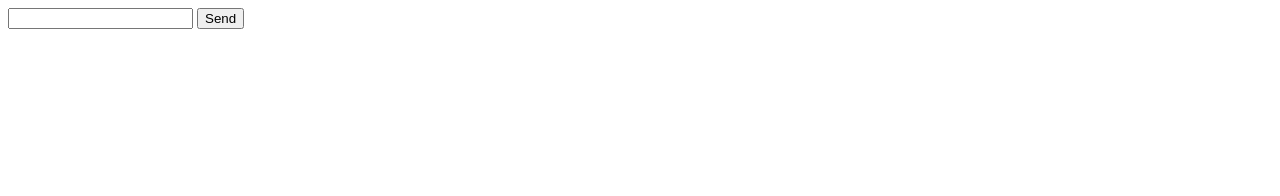
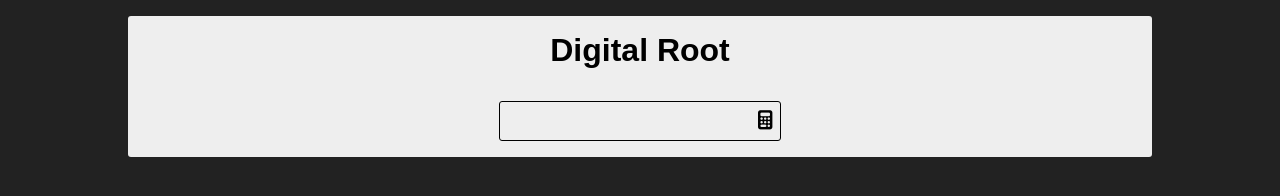
Before and after one commit to Maf1324/digital-root, a plain HTML site: page index.html in a window 1280 px wide. Drawn offline with Linux system fonts and the light colour scheme; a web font is replaced by a local one.

Commit message:
ADD base styles and DOM fix

```diff
--- a/index.html
+++ b/index.html
@@ -6,15 +6,30 @@
     <meta http-equiv="X-UA-Compatible" content="IE=edge">
     <meta name="viewport" content="width=device-width, initial-scale=1.0">
     <title>Document</title>
+    <link rel="stylesheet" href="https://cdnjs.cloudflare.com/ajax/libs/font-awesome/6.1.1/css/all.min.css"
+        integrity="sha512-KfkfwYDsLkIlwQp6LFnl8zNdLGxu9YAA1QvwINks4PhcElQSvqcyVLLD9aMhXd13uQjoXtEKNosOWaZqXgel0g=="
+        crossorigin="anonymous" referrerpolicy="no-referrer" />
+    <link rel="stylesheet" href="./styles.css">
 </head>
 
 <body>
-    <div>
-        <input type="text" class="valor">
-        <button class="send">Send</button>
+
+    <div class="container">
+        <div class="header">
+            <h1>Digital Root</h1>
+            <div class="number-search">
+                <input type="text" class="valor">
+                <button class="send" title="calculate">
+                    <i class="fa-solid fa-calculator"></i>
+                </button>
+            </div>
+        </div>
+        <div class="result">
+            <p class="result-msg"></p>
+            <h2 class="total"></h2>
+        </div>
     </div>
 
-    <h1 class="total"></h1>
 </body>
 
 
--- /dev/null
+++ b/styles.css
@@ -0,0 +1,66 @@
+@import url('https://fonts.googleapis.com/css2?family=Anek+Latin:wght@200;300&display=swap');
+
+* {
+   margin: 0;
+   padding: 0;
+   box-sizing: border-box;
+}
+
+:root {
+
+}
+
+body {
+    /* --teste: red; */
+    font-family: 'Anek Latin', sans-serif;
+    background-color: #222;
+
+}
+
+.container {
+    background-color: var(--teste, #eee);
+    width: 80%;
+    margin: 1rem auto;
+    padding: 1rem;
+    border-radius: 3px;
+}
+
+.header {
+    width: 100%;
+    display: flex;
+    flex-direction: column;
+    align-items: center;
+    gap: 2rem;
+}
+
+.number-search {
+    /* background-color: red; */
+    border: 1px solid var(--main-text-color, black);
+    display: flex;
+    gap: 0.2rem;
+    border-radius: 3px;
+    padding: 0.5rem;
+}
+
+.valor,
+.send {
+    background-color: transparent;
+    color: var(--main-text-color, black);
+    border: none;
+    outline: none;
+    font-size: 1.2rem;
+}
+
+.send {
+    cursor: pointer;
+}
+
+.result {
+    display: flex;
+    align-items: center;
+    gap: 0.5rem;
+}
+
+.result-msg {
+    font-size: 1.2rem;
+}
```
